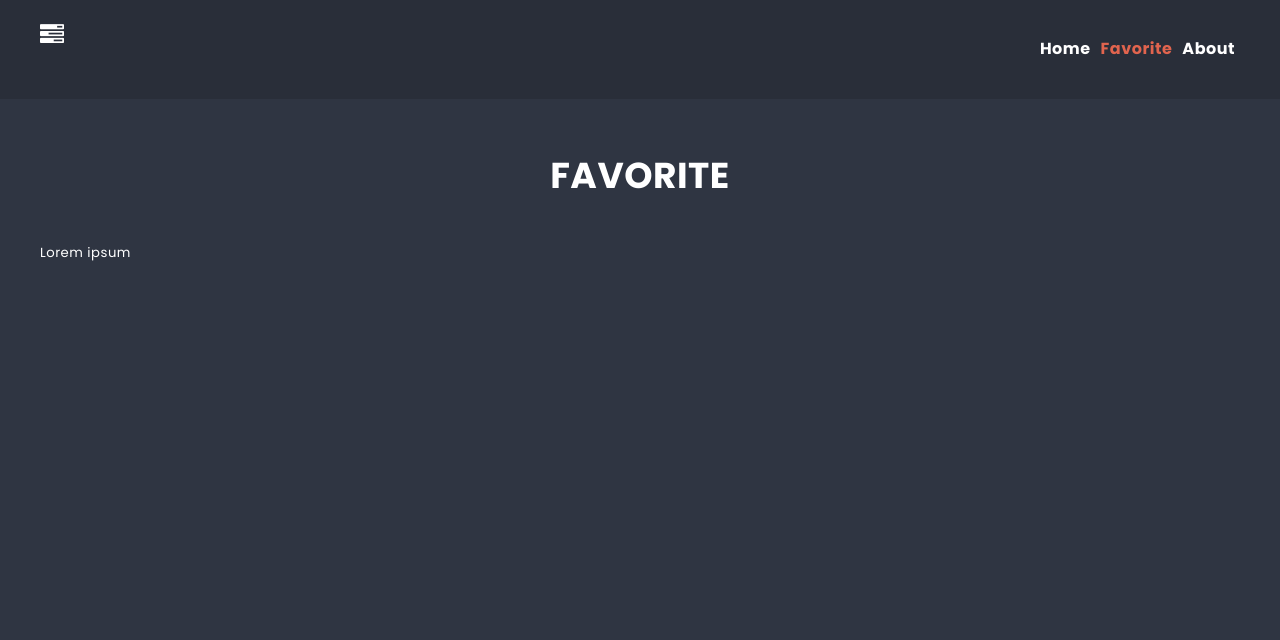
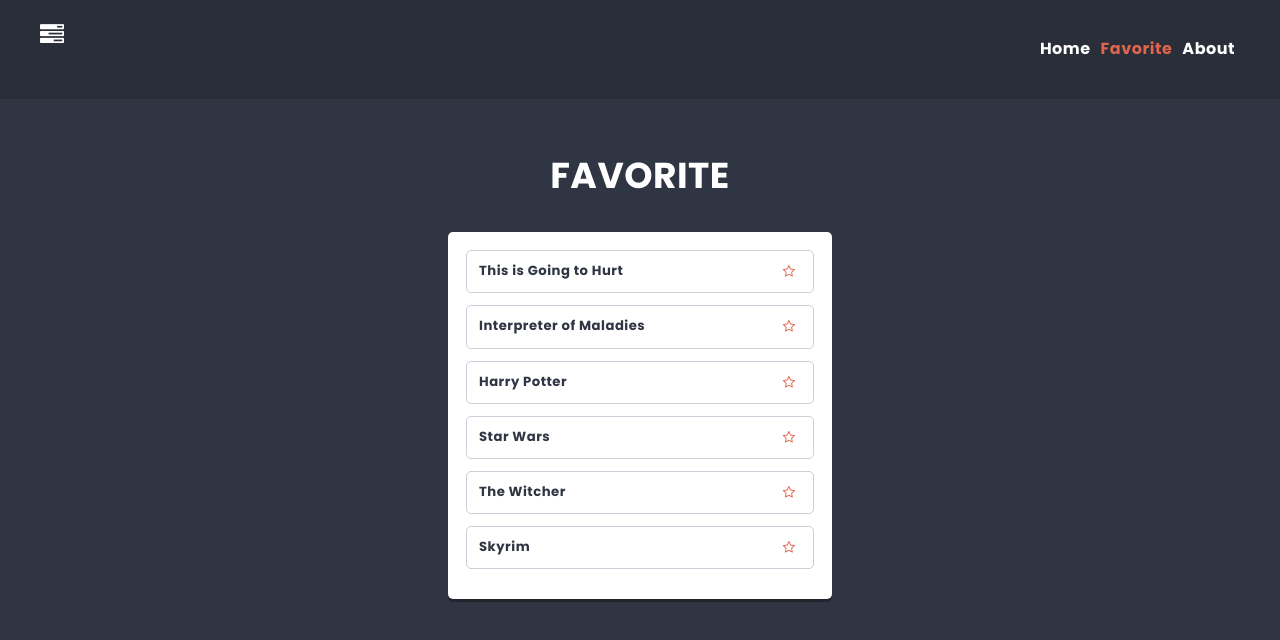
Before and after one commit to AniaPr/app-react, a React (Create React App) app: page /favorite in a window 1280 px wide. Shown: the top 640 px of the page. Built offline with nearby package versions, Linux system fonts and the light colour scheme.

Commit message:
add option favorite to cards

```diff
--- a/package.json
+++ b/package.json
@@ -6,6 +6,7 @@
     "@testing-library/jest-dom": "^5.16.5",
     "@testing-library/react": "^13.4.0",
     "@testing-library/user-event": "^13.5.0",
+    "clsx": "^1.2.1",
     "font-awesome": "^4.7.0",
     "react": "^18.2.0",
     "react-dom": "^18.2.0",
--- a/src/components/Card/Card.js
+++ b/src/components/Card/Card.js
@@ -1,7 +1,28 @@
 import styles from './Card.module.scss';
+import clsx from 'clsx';
+import { toggleFavorite } from '../../redux/store';
+import { useDispatch } from 'react-redux';
 
-const Card = (props) => {
-  return <li className={styles.card}>{props.title}</li>;
+const Card = ({ title, isFavorite, id }) => {
+  const dispatch = useDispatch();
+
+  const handleClick = () => {
+    dispatch(toggleFavorite({ id }));
+  };
+
+  return (
+    <div>
+      <li className={styles.card}>
+        {title}
+        <button
+          type='button'
+          className={clsx(isFavorite && styles.active)}
+          onClick={handleClick}>
+          <i className='fa fa-star-o'></i>
+        </button>
+      </li>
+    </div>
+  );
 };
 
 export default Card;
--- a/src/components/Card/Card.module.scss
+++ b/src/components/Card/Card.module.scss
@@ -11,3 +11,13 @@
   justify-content: space-between;
   font-weight: bold;
 }
+
+button {
+  border: none;
+  cursor: pointer;
+  background: $color-light;
+
+  &.active {
+    color: $color-warning;
+  }
+}
--- a/src/components/Column/Column.js
+++ b/src/components/Column/Column.js
@@ -12,7 +12,12 @@
       <h2 className={styles.title}>{props.title}</h2>
       <ul className={styles.cards}>
         {cards.map((card) => (
-          <Card key={card.id} title={card.title} />
+          <Card
+            key={card.id}
+            title={card.title}
+            id={card.id}
+            isFavorite={card.isFavorite}
+          />
         ))}
       </ul>
       <CardForm columnId={props.id} />
--- a/src/components/Favorite/Favorite.js
+++ b/src/components/Favorite/Favorite.js
@@ -1,10 +1,25 @@
 import PageTitle from '../PageTitle/PageTitle';
+import Card from '../Card/Card';
+import styles from './Favorite.module.scss';
+import { getFavoriteCards } from '../../redux/store';
+import { useSelector } from 'react-redux';
 
 const Favorite = () => {
+  const favoriteCards = useSelector((state) => getFavoriteCards(state));
+
   return (
     <div>
       <PageTitle>Favorite</PageTitle>
-      <p>Lorem ipsum</p>
+      <ul className={styles.column}>
+        {favoriteCards.map((card) => (
+          <Card
+            key={card.id}
+            title={card.title}
+            id={card.id}
+            isFavorite={card.isFavorite}
+          />
+        ))}
+      </ul>
     </div>
   );
 };
--- /dev/null
+++ b/src/components/Favorite/Favorite.module.scss
@@ -0,0 +1,12 @@
+@use 'sass:math';
+@import '../../styles/settings.scss';
+
+.column {
+  width: calc(33% - 12px);
+  background: $color-light;
+  margin: auto;
+  padding: ($base-size * 1.5);
+  border-radius: $radius;
+  box-shadow: 0 math.div($base-size, 4) 0 rgba(0, 0, 0, 0.3);
+  color: $color-dark;
+}
--- a/src/components/SearchForm/SearchForm.js
+++ b/src/components/SearchForm/SearchForm.js
@@ -14,6 +14,7 @@
     e.preventDefault();
     dispatch(search(searchString));
   };
+
   return (
     <form className={styles.searchForm} onSubmit={handleSubmit}>
       <TextInput
--- a/src/redux/initialState.js
+++ b/src/redux/initialState.js
@@ -27,12 +27,27 @@
   ],
 
   cards: [
-    { id: '1', columnId: '1', title: 'This is Going to Hurt' },
-    { id: '2', columnId: '1', title: 'Interpreter of Maladies' },
-    { id: '3', columnId: '2', title: 'Harry Potter' },
-    { id: '4', columnId: '2', title: 'Star Wars' },
-    { id: '5', columnId: '3', title: 'The Witcher' },
-    { id: '6', columnId: '3', title: 'Skyrim' },
+    {
+      id: '1',
+      columnId: '1',
+      title: 'This is Going to Hurt',
+      isFavorite: true || false,
+    },
+    {
+      id: '2',
+      columnId: '1',
+      title: 'Interpreter of Maladies',
+      isFavorite: true || false,
+    },
+    {
+      id: '3',
+      columnId: '2',
+      title: 'Harry Potter',
+      isFavorite: true || false,
+    },
+    { id: '4', columnId: '2', title: 'Star Wars', isFavorite: true || false },
+    { id: '5', columnId: '3', title: 'The Witcher', isFavorite: true || false },
+    { id: '6', columnId: '3', title: 'Skyrim', isFavorite: true || false },
   ],
 
   searchString: '',
--- a/src/redux/store.js
+++ b/src/redux/store.js
@@ -15,12 +15,19 @@
 export const getColumnsByList = ({ columns }, listId) =>
   columns.filter((column) => column.listId === listId);
 export const getAllLists = (state) => state.lists;
+export const getFavoriteCards = ({ cards }) =>
+  cards.filter((card) => card.isFavorite === true);
 
 // action creators
 export const addColumn = (payload) => ({ type: 'ADD_COLUMN', payload });
 export const addCard = (payload) => ({ type: 'ADD_CARD', payload });
 export const search = (payload) => ({ type: 'SEARCH', payload });
 export const addList = (payload) => ({ type: 'ADD_LIST', payload });
+export const toggleFavorite = (payload) => ({
+  type: 'TOGGLE_CARD_FAVORITE',
+  payload,
+});
+
 
 const reducer = (state, action) => {
   switch (action.type) {
@@ -44,6 +51,17 @@
         ...state,
         lists: [...state.lists, { ...action.payload, id: shortid() }],
       };
+
+    case 'TOGGLE_CARD_FAVORITE':
+      return {
+        ...state,
+        cards: state.cards.map((card) =>
+          card.id === action.payload
+            ? { ...card, isFavorite: !card.isFavorite }
+            : card
+        ),
+      };
+
     default:
       return state;
   }
```
Also changed, not shown: 1 other file (tests, documents, lock files or other folders).
